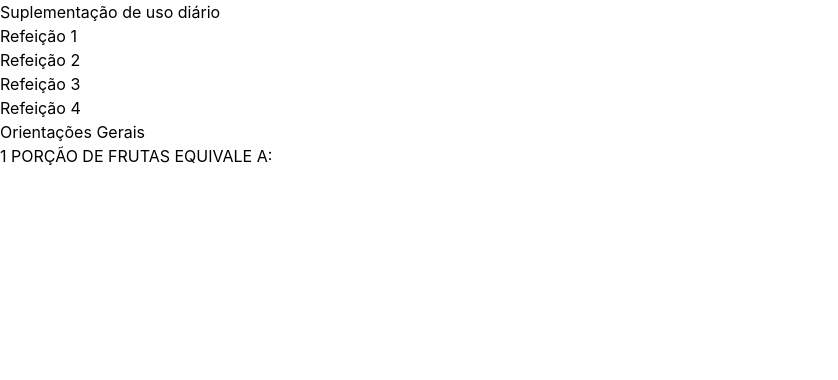
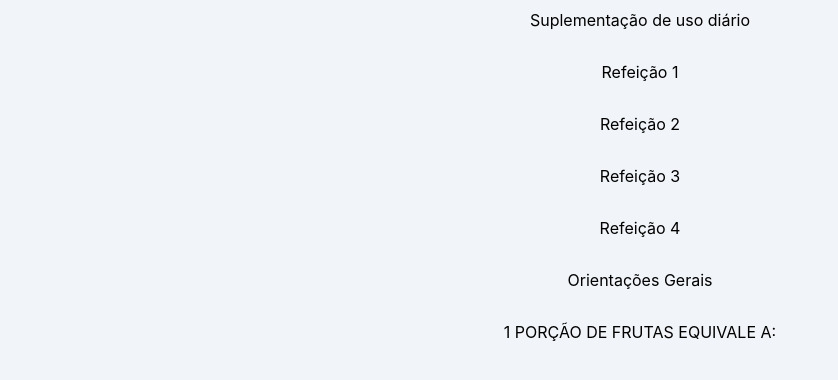
Before and after one commit to gabrieldocoutos/papaya, a Next.js app: page / in a window 1280 px wide. Shown: the top 380 px of the page, without its empty margins (0-838 px from the left). Built offline with nearby package versions, Linux system fonts and the light colour scheme.

Commit message:
start updating spacing

```diff
--- /dev/null
+++ b/pages/_document.tsx
@@ -0,0 +1,13 @@
+import { Html, Head, Main, NextScript } from "next/document";
+
+export default function Document() {
+    return (
+        <Html>
+            <Head />
+            <body className="bg-slate-100">
+                <Main />
+                <NextScript />
+            </body>
+        </Html>
+    );
+}
--- a/pages/index.tsx
+++ b/pages/index.tsx
@@ -4,7 +4,7 @@ import styles from "../styles/Home.module.css";
 
 const Home: NextPage = () => {
     return (
-        <main>
+        <main className="flex flex-col items-center">
             <Dropdown title="Suplementação de uso diário">
                 <div className={styles.flex}>
                     <p>Ômega 3</p>
--- a/src/dropdown.tsx
+++ b/src/dropdown.tsx
@@ -1,19 +1,21 @@
-import {  ReactElement, useState } from "react"
+import { ReactElement, useState } from "react";
 
 interface DropdownProps {
-    children: JSX.Element | Array<JSX.Element>
-    title: string
+    children: JSX.Element | Array<JSX.Element>;
+    title: string;
 }
 
 function Dropdown({ children, title }: DropdownProps) {
-    const [open, setOpen] = useState(false)
+    const [open, setOpen] = useState(false);
 
     return (
-        <div style={{ display: 'flex', flexDirection: 'column' }} >
-            <p onClick={() => setOpen(!open)} >{title}</p>
+        <div className="flex flex-col items-center mb-3 w-full p-2">
+            <p className="text-left" onClick={() => setOpen(!open)}>
+                {title}
+            </p>
             {open && children}
         </div>
-    )
+    );
 }
 
-export { Dropdown }
+export { Dropdown };
--- a/styles/globals.css
+++ b/styles/globals.css
@@ -8,6 +8,8 @@ body {
     margin: 0;
     font-family: -apple-system, BlinkMacSystemFont, Segoe UI, Roboto, Oxygen,
         Ubuntu, Cantarell, Fira Sans, Droid Sans, Helvetica Neue, sans-serif;
+    width: 100%;
+    height: 100%;
 }
 
 a {
@@ -18,3 +20,8 @@ a {
 * {
     box-sizing: border-box;
 }
+
+#__next {
+    width: 100%;
+    height: 100%;
+}
```
